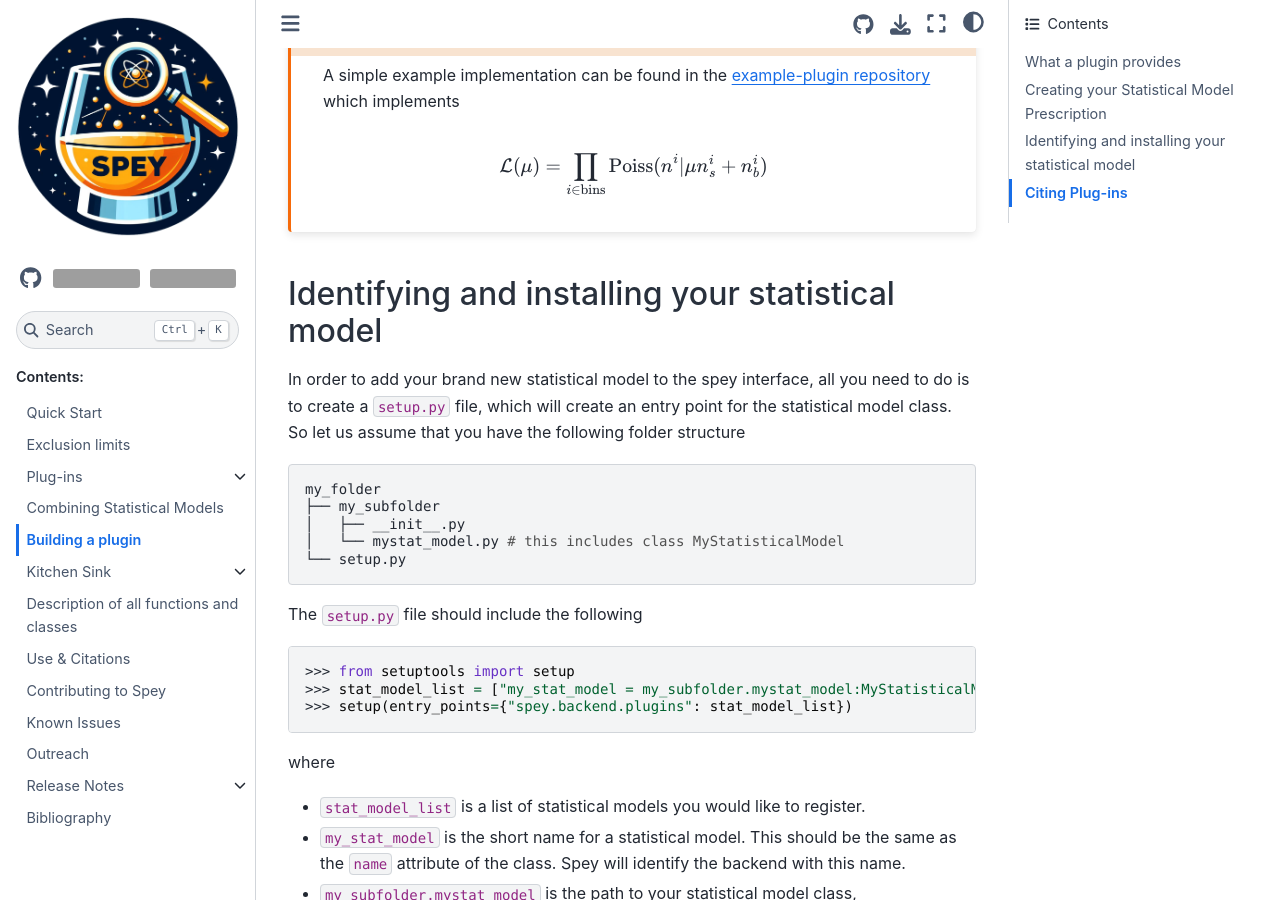
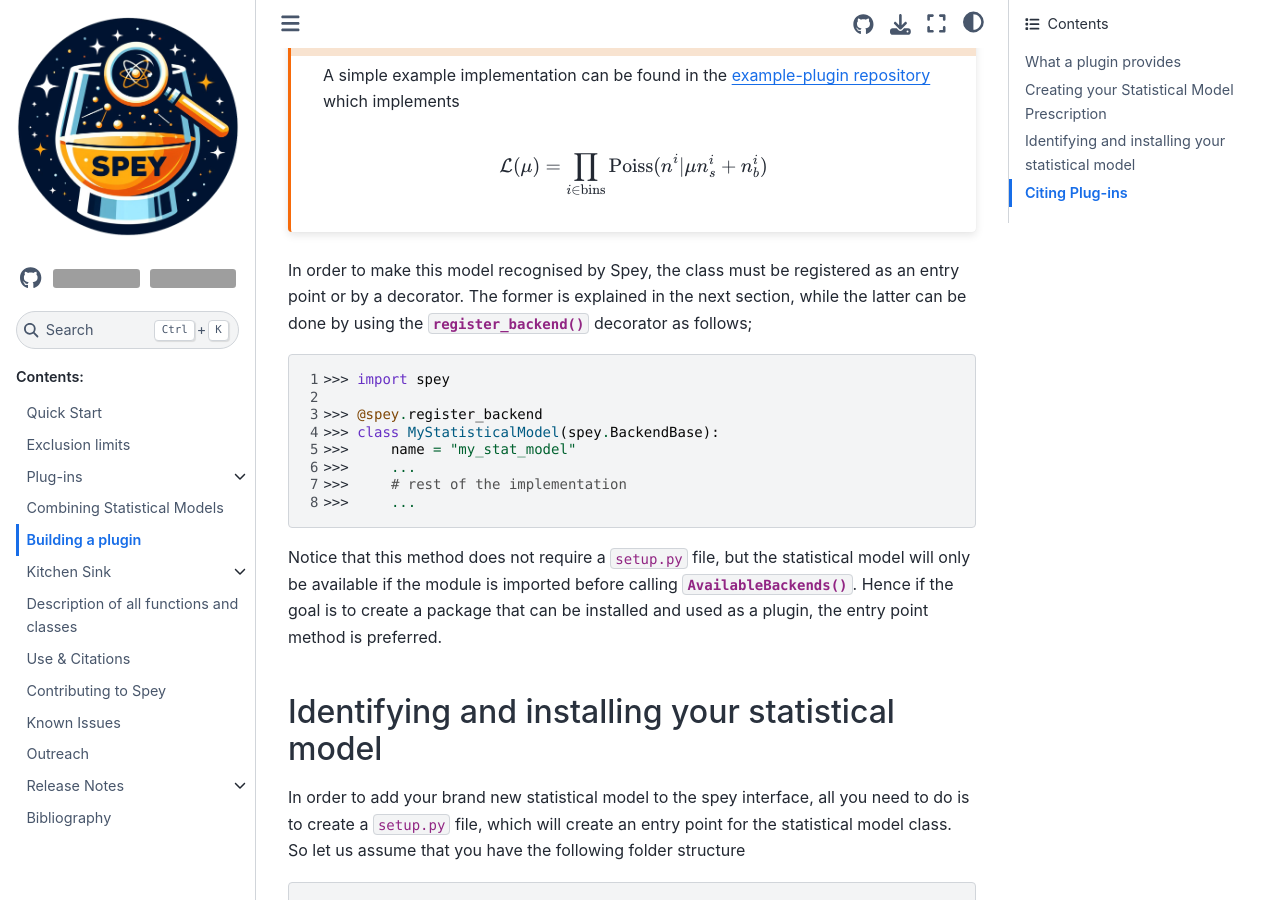
Before and after one commit to SpeysideHEP/spey, a Sphinx documentation site: the page built from docs/new_plugin.rst, in a window 1280 px wide and 900 px high, scrolled down 2988 px. Built offline with Sphinx 7.4.7 and the Sphinx Book theme 1.1.4, drawn with Linux system fonts in a browser that asks for light colours; grey boxes are pictures that could not be loaded.

Commit message:
extend doc

```diff
--- a/docs/new_plugin.rst
+++ b/docs/new_plugin.rst
@@ -144,7 +144,24 @@ Other available functions that can be implemented are shown in the table below.
 
         \mathcal{L}(\mu) = \prod_{i\in{\rm bins}}{\rm Poiss}(n^i|\mu n_s^i + n_b^i)
 
+In order to make this model recognised by Spey, the class must be registered as an entry point or by a decorator. The former is
+explained in the next section, while the latter can be done by using the :func:`~spey.register_backend` decorator as follows;
 
+.. code-block:: python3
+    :linenos:
+
+    >>> import spey
+
+    >>> @spey.register_backend
+    >>> class MyStatisticalModel(spey.BackendBase):
+    >>>     name = "my_stat_model"
+    >>>     ...
+    >>>     # rest of the implementation
+    >>>     ...
+
+Notice that this method does not require a ``setup.py`` file, but the statistical model will only be
+available if the module is imported before calling :func:`~spey.AvailableBackends`. Hence if the goal is to create a package that
+can be installed and used as a plugin, the entry point method is preferred.
 
 Identifying and installing your statistical model
 -------------------------------------------------
```
